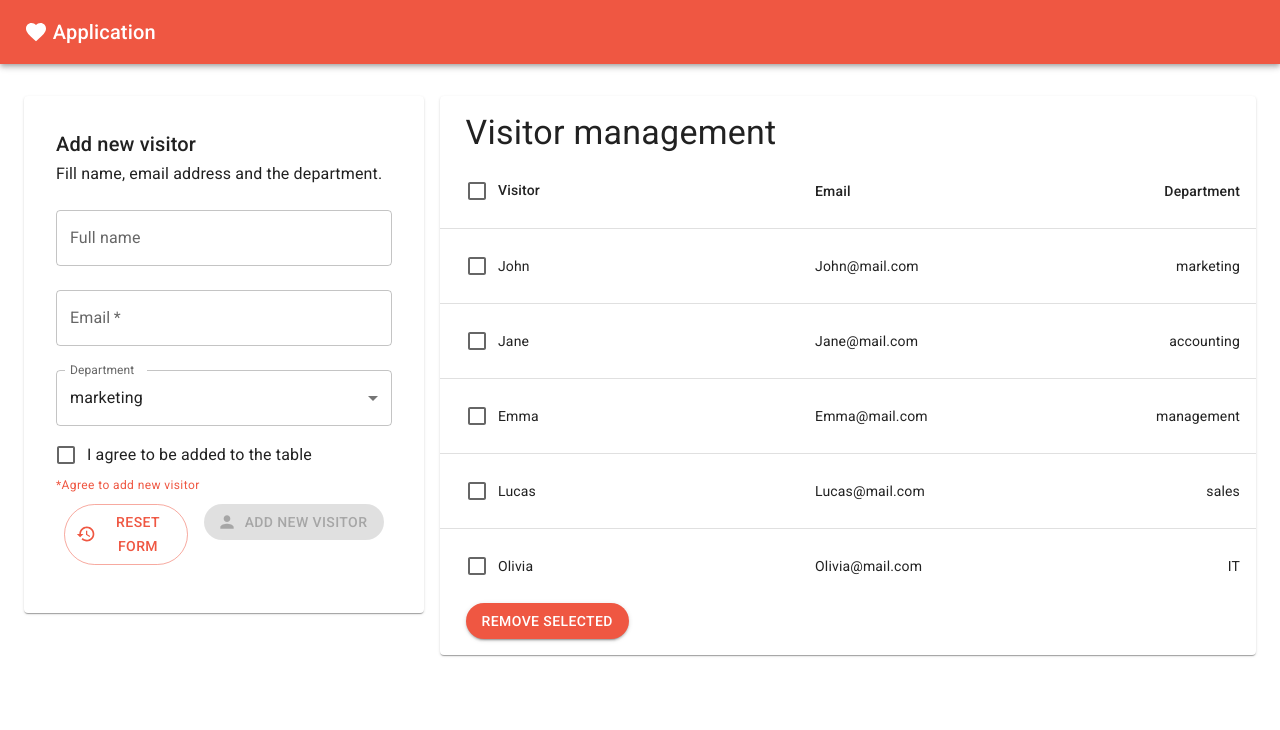
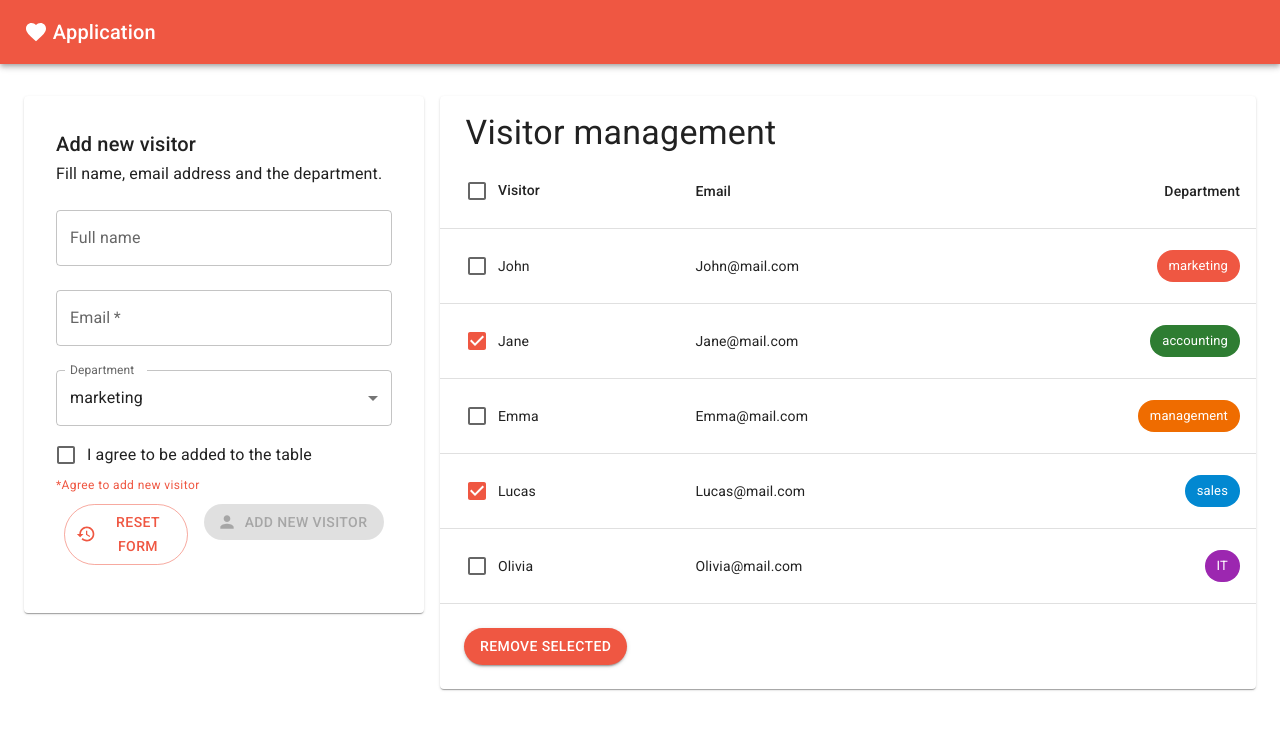
Before and after one commit to iamMikeLe/awesome-guestbook, a React (Vite) app: page / in a window 1280 px wide. Shown: the top 730 px of the page. Built offline with nearby package versions, Linux system fonts and the light colour scheme.

Commit message:
Refactor VisitorTable component to use TableRowComponent and add functionality to select and remove visitors

```diff
--- /dev/null
+++ b/src/pages/Homepage/layout/TableRow.tsx
@@ -0,0 +1,37 @@
+import { Visitor } from "@/pages/Homepage/store";
+import { getDepartmentColor } from "@/utils/getDepartmentColors";
+import { Checkbox, Chip, TableCell, TableRow } from "@mui/material";
+import { OnCheckboxChangeType } from "./VisitorTable";
+
+type TableRowComponentProps = {
+  visitorData: Visitor;
+  onCheckboxChange: OnCheckboxChangeType;
+};
+
+export default function TableRowComponent({
+  visitorData,
+  onCheckboxChange,
+}: TableRowComponentProps) {
+  const { selected, visitor, email, department } = visitorData;
+  return (
+    <TableRow>
+      <TableCell sx={{ display: "flex", alignItems: "center" }}>
+        <Checkbox
+          inputProps={{ "aria-label": "checkbox" }}
+          checked={selected}
+          onChange={(e) => onCheckboxChange(e, email)}
+        />
+        {visitor}
+      </TableCell>
+      <TableCell align="left">{email}</TableCell>
+      <TableCell align="right">
+        <Chip
+          label={department}
+          size="medium"
+          variant="filled"
+          color={getDepartmentColor(department)}
+        />
+      </TableCell>
+    </TableRow>
+  );
+}
--- a/src/pages/Homepage/layout/VisitorManagement.tsx
+++ b/src/pages/Homepage/layout/VisitorManagement.tsx
@@ -1,12 +1,12 @@
 import VisitorTable from "@/pages/Homepage/layout/VisitorTable";
-import { dummyData } from "@/utils/dummyData";
-
-import Box from "@mui/material/Box";
-import Breadcrumbs from "@mui/material/Breadcrumbs";
-import Grid from "@mui/material/Grid";
-import Paper from "@mui/material/Paper";
-import TableContainer from "@mui/material/TableContainer";
-import Typography from "@mui/material/Typography";
+import {
+  Box,
+  Breadcrumbs,
+  Grid,
+  Paper,
+  TableContainer,
+  Typography,
+} from "@mui/material";
 
 export default function VisitorManagement() {
   return (
@@ -19,7 +19,7 @@ export default function VisitorManagement() {
             </Typography>
           </Breadcrumbs>
         </Box>
-        <VisitorTable rows={dummyData} />
+        <VisitorTable />
       </TableContainer>
     </Grid>
   );
--- a/src/pages/Homepage/layout/VisitorTable.tsx
+++ b/src/pages/Homepage/layout/VisitorTable.tsx
@@ -1,31 +1,73 @@
-import Box from "@mui/material/Box";
-import Button from "@mui/material/Button";
-import Checkbox from "@mui/material/Checkbox";
-import Table from "@mui/material/Table";
-import TableBody from "@mui/material/TableBody";
-import TableCell from "@mui/material/TableCell";
-import TableHead from "@mui/material/TableHead";
-import TableRow from "@mui/material/TableRow";
+import TableRowComponent from "@/pages/Homepage/layout/TableRow";
+import useVisitorsStore, { Visitor } from "@/pages/Homepage/store";
+import {
+  Box,
+  Button,
+  Checkbox,
+  Table,
+  TableBody,
+  TableCell,
+  TableHead,
+  TableRow,
+  Typography,
+} from "@mui/material";
+import { useState } from "react";
 
-type VisitorRow = {
-  selected: boolean;
-  visitor: string;
-  email: string;
-  department: string;
+export type OnCheckboxChangeType = (
+  event: React.ChangeEvent<HTMLInputElement>,
+  email: Visitor["email"]
+) => void;
+
+export default function VisitorTable() {
+  const visitors: Visitor[] = useVisitorsStore((state) => state.visitors);
+  const updateVisitors = useVisitorsStore((state) => state.updateVisitors);
+  const [sellectAllData, setSellectAllData] = useState(false);
+
+  // Update visitors when visitor's checkbox is selected
+  const onCheckboxChange: OnCheckboxChangeType = (event, email) => {
+    if (sellectAllData && !event.target.checked) setSellectAllData(false);
+
+    const visitorsCopy = [...visitors];
+    const visitorToUpdate = visitorsCopy.find((row) => row.email === email);
+    if (!visitorToUpdate) return;
+    visitorToUpdate.selected = event.target.checked;
+    updateVisitors(visitorsCopy);
   };
 
-type VisitorManagementProps = {
-  rows: VisitorRow[];
+  // Update visitors when select all checkboxes are selected
+  const onSelectAllDataChange = (
+    event: React.ChangeEvent<HTMLInputElement>
+  ) => {
+    const visitorsCopy = [...visitors];
+    visitorsCopy.forEach(
+      (visitor) => (visitor.selected = event.target.checked)
+    );
+    updateVisitors(visitorsCopy);
+    setSellectAllData(event.target.checked);
   };
 
-const flexCenter = { display: "flex", alignItems: "center" };
-export default function VisitorTable({ rows }: VisitorManagementProps) {
+  // On remove visitors button click
+  const onRemove = () => {
+    const remainingVisitors = visitors.filter((visitor) => !visitor.selected);
+    updateVisitors(remainingVisitors);
+    setSellectAllData(false);
+  };
   return (
-    <Table sx={{ minWidth: 650 }} aria-label="Visitor management">
+    <>
+      <Table
+        sx={{ minWidth: 650 }}
+        aria-label="Visitor management"
+        data-testid="visitors-table"
+      >
         <TableHead>
           <TableRow>
             <TableCell>
-            <Checkbox inputProps={{ "aria-label": "checkbox" }} />
+              <Checkbox
+                inputProps={{ "aria-label": "checkbox" }}
+                checked={sellectAllData}
+                onChange={onSelectAllDataChange}
+                disabled={visitors.length === 0}
+              />
               Visitor
             </TableCell>
             <TableCell align="left">Email</TableCell>
@@ -33,25 +75,34 @@ export default function VisitorTable({ rows }: VisitorManagementProps) {
           </TableRow>
         </TableHead>
         <TableBody>
-        {rows.map((row) => (
-          <TableRow
-            key={row.email}
-            sx={{ "&:last-child td, &:last-child th": { border: 0 } }}
-          >
-            <TableCell sx={flexCenter}>
-              <Checkbox inputProps={{ "aria-label": "checkbox" }} />
-              {row.visitor}
-            </TableCell>
-            <TableCell align="left">{row.email}</TableCell>
-            <TableCell align="right">{row.department}</TableCell>
-          </TableRow>
+          {visitors.map((visitor) => (
+            <TableRowComponent
+              key={visitor.email}
+              visitorData={visitor}
+              onCheckboxChange={onCheckboxChange}
+            />
           ))}
         </TableBody>
-      <Box component="section" sx={{ padding: "0 1rem 1rem 1.6rem" }}>
-        <Button color="primary" variant="contained">
+      </Table>
+      <Box component="section" sx={{ p: 3 }}>
+        {visitors.length === 0 ? (
+          <Typography
+            variant="subtitle1"
+            sx={{ display: "flex", justifyContent: "center" }}
+          >
+            No visitor checked in so far
+          </Typography>
+        ) : (
+          <Button
+            color="primary"
+            variant="contained"
+            onClick={onRemove}
+            data-testid="remove-selected-button"
+          >
             Remove selected
           </Button>
+        )}
       </Box>
-    </Table>
+    </>
   );
 }
```
Lines whose indentation alone changed are shown as unchanged.
